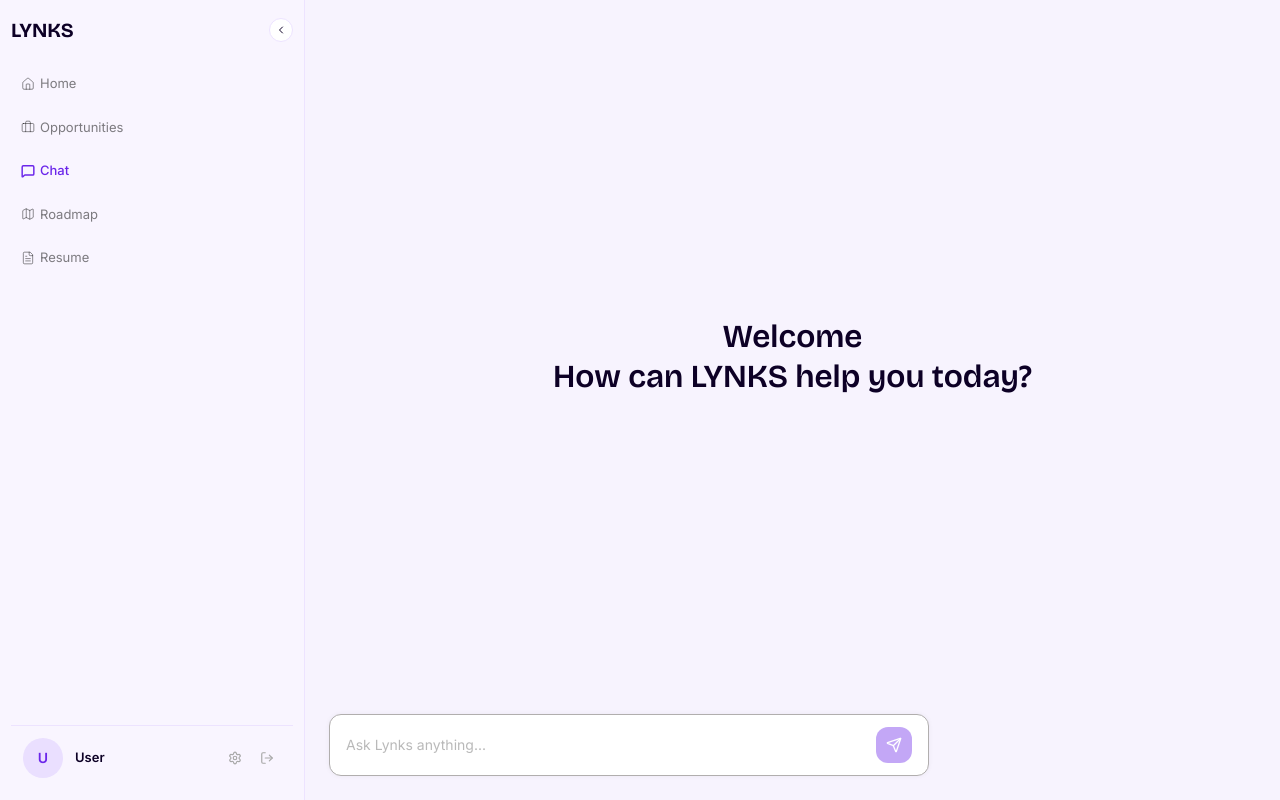
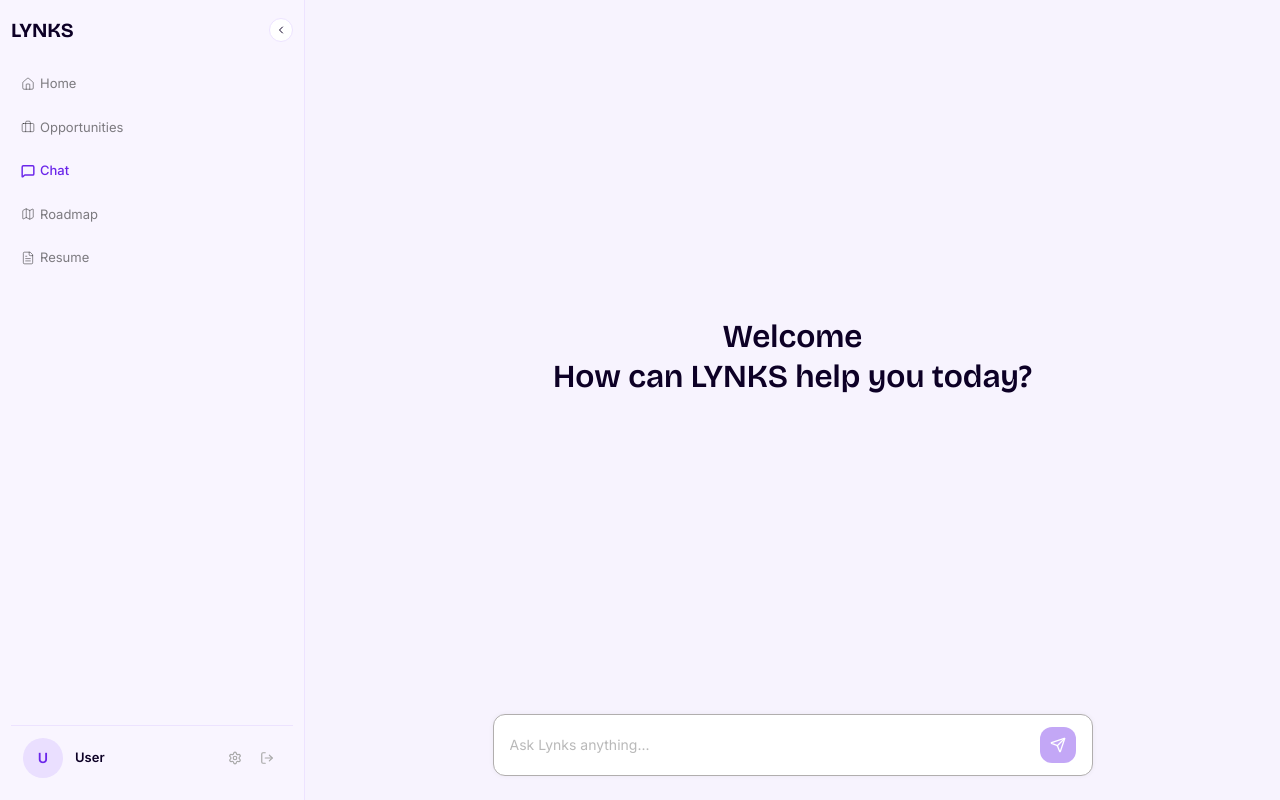
Before and after one commit to PHAB4/Lynks-Backend, a Next.js app in the folder frontend/: page /chat in a window 1280 px wide. Built offline with nearby package versions, Linux system fonts and the light colour scheme; a web font is replaced by a local one.

Commit message:
fix: center chat input pill on chat page

```diff
--- a/frontend/app/chat/page.tsx
+++ b/frontend/app/chat/page.tsx
@@ -78,7 +78,7 @@ export default function ChatPage() {
             )}
           </div>
           <div className="px-4 md:px-6 pb-4 md:pb-6">
-            <div className="flex items-center gap-3 bg-white border border-[#B1AEAE] rounded-xl px-4 py-3 max-w-[600px] shadow-[0_0_5px_rgba(0,0,0,0.05)]">
+            <div className="flex items-center gap-3 bg-white border border-[#B1AEAE] rounded-xl px-4 py-3 max-w-[600px] mx-auto shadow-[0_0_5px_rgba(0,0,0,0.05)]">
               <input
                 type="text"
                 value={message}
```
